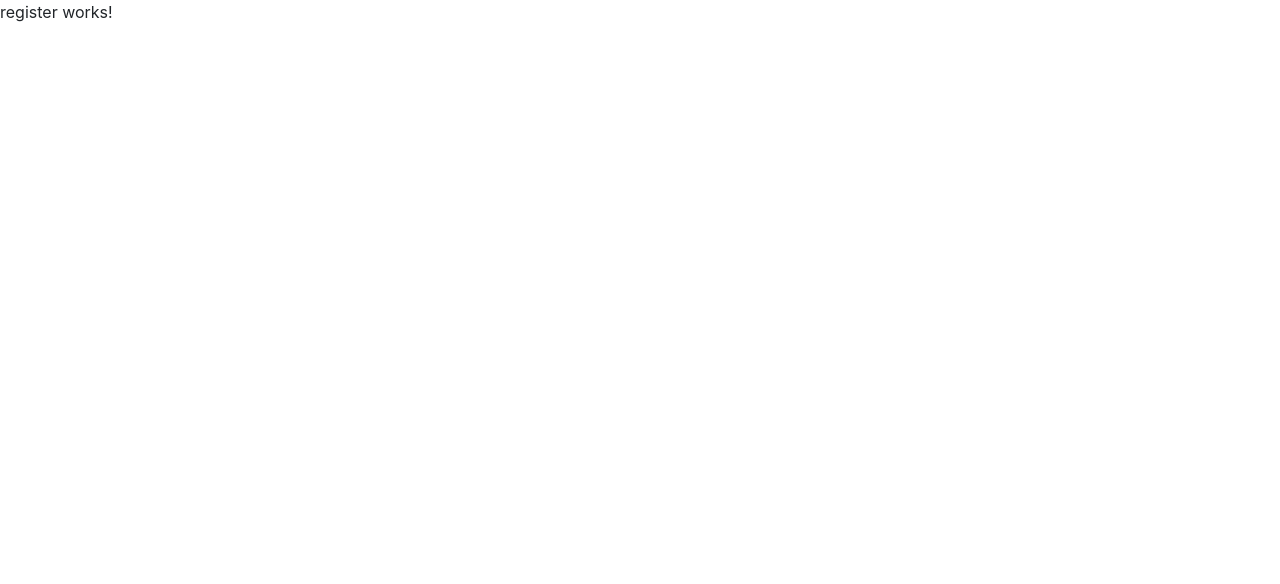
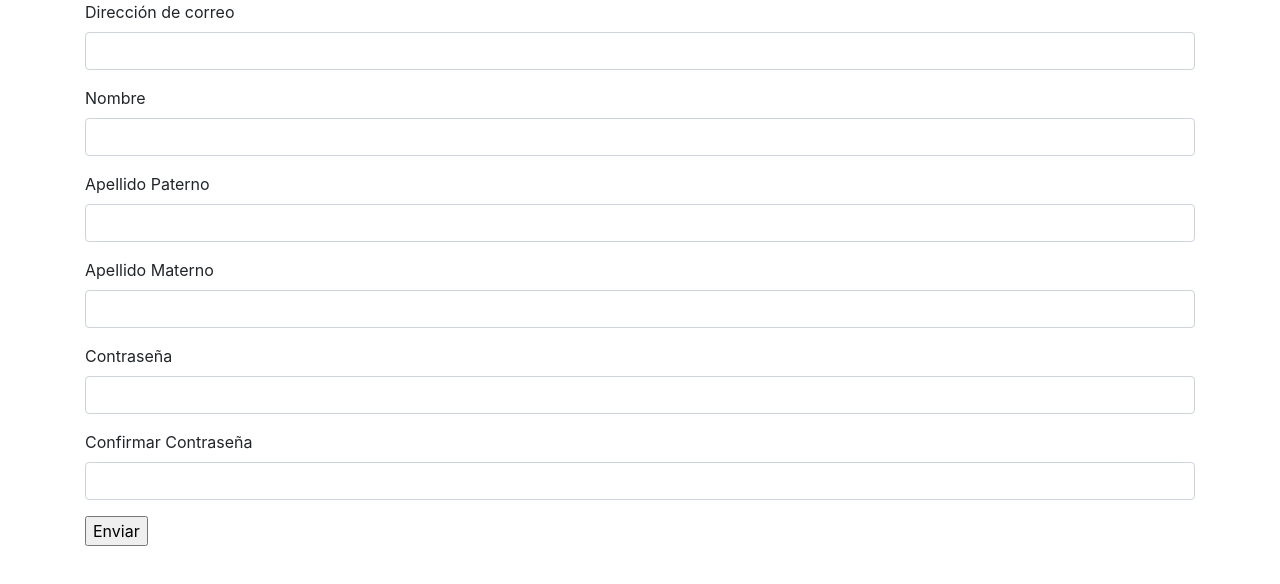
Before and after one commit to carlosjimdimas/Equipo2, an Angular app in the folder BBVAWebAPP/: page /register in a window 1280 px wide. Shown: the top 584 px of the page. Built offline with nearby package versions, Linux system fonts and the light colour scheme.

Commit message:
Agregado formulario de registro

```diff
--- a/BBVAWebAPP/src/app/component/register/register.component.html
+++ b/BBVAWebAPP/src/app/component/register/register.component.html
@@ -1 +1,31 @@
-<p>register works!</p>
+<div class="container">
+    <div class="row">
+        <div class="col-md-12">
+            <div class="form-group">
+                <label for="email">Dirección de correo</label>
+                <input type="email" class="form-control" id="email">
+            </div>
+            <div class="form-group">
+                <label for="nombre">Nombre</label>
+                <input type="text" class="form-control" id="nombre">
+            </div>
+            <div class="form-group">
+                <label for="apellidop">Apellido Paterno</label>
+                <input type="text" class="form-control" id="apellidop">
+            </div>
+            <div class="form-group">
+                <label for="apellidom">Apellido Materno</label>
+                <input type="text" class="form-control" id="apellidom">
+            </div>
+            <div class="form-group">
+                <label for="apellidom">Contraseña</label>
+                <input type="password" class="form-control" id="password">
+            </div>
+            <div class="form-group">
+                <label for="password-conf">Confirmar Contraseña</label>
+                <input type="password" class="form-control" id="password-conf">
+            </div>
+            <input type="submit" value="Enviar">
+        </div>
+    </div>
+</div>
```
